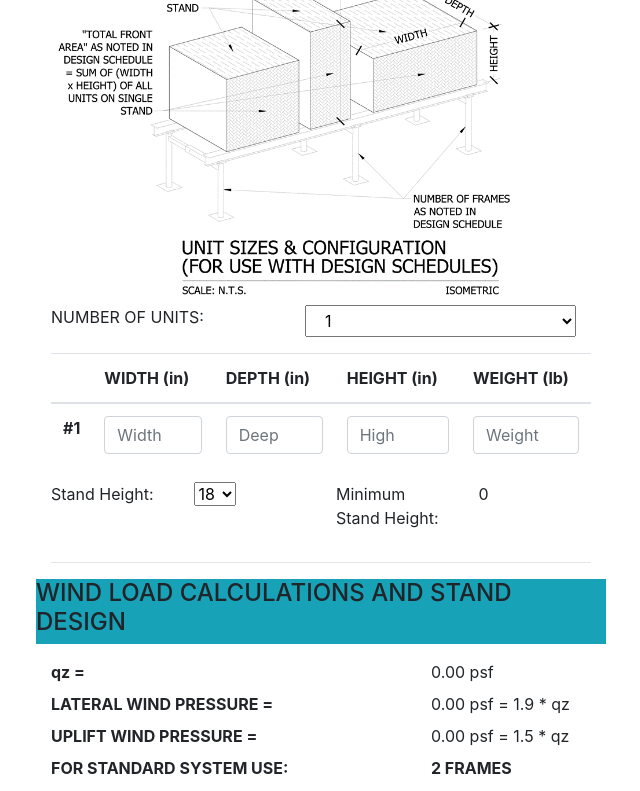
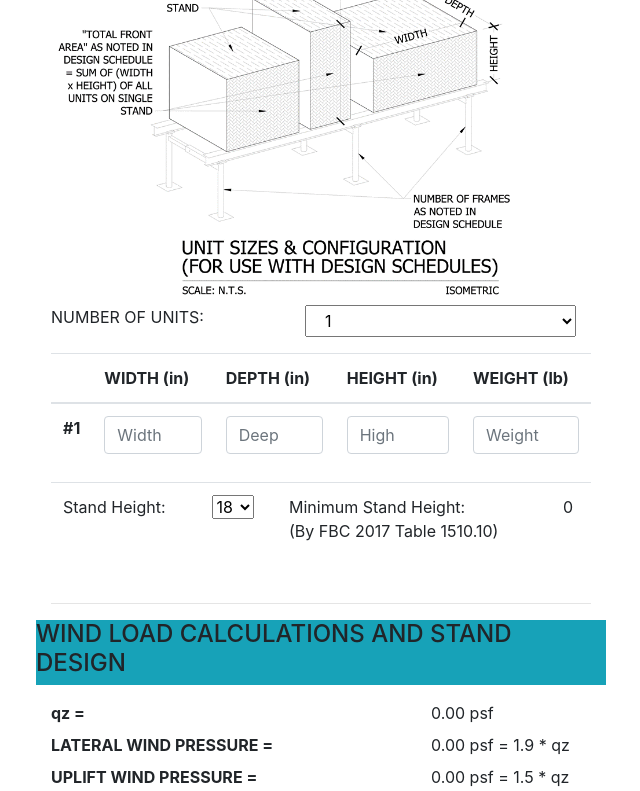
Before and after one commit to acuba001/F-L-A-C-Aluminum-Stand-Design-NOA, a React (Create React App) app: page / in a window 1280 px wide. Shown: the part 1395-2186 px from the top of the page, without its empty margins (319-959 px from the left). Built offline with nearby package versions, Linux system fonts and the light colour scheme.

Commit message:
Changed Minimum Stand Height label. Reformatted unit specifications.

```diff
--- a/src/components/designs/ACAluminumStand/UnitsSpecifications.js
+++ b/src/components/designs/ACAluminumStand/UnitsSpecifications.js
@@ -143,17 +143,25 @@ export default class UnitsSpecifications extends Component {
                 {unitForms}
               </tbody>
             </table>
+            {
+              !(topAreasTotal < 37.9) ? (
                 <div className="row justify-center">
-              {!(topAreasTotal < 37.9) ? <p className="text-danger">The total top areas is too high!</p> : null}
+                  <p className="text-danger">The total top areas is too high!</p>
                 </div>
+              ) : null
+            }
+            {
+              !(frontAreasTotal < 50) ? (
                 <div className="row justify-center">
-              {!(frontAreasTotal < 50) ? <p className="text-danger">The total front areas is too high!</p> : null}
+                  <p className="text-danger">The total front areas is too high!</p>
                 </div>
-            <div className="row justify-content-center">
-              <div className="col-3">
-                <label htmlFor="standHeight"><p>Stand Height:</p></label>
-              </div>
-              <div className="col-3">
+              ) : null
+            }
+            <table className="table">
+              <tbody>
+                <tr>
+                  <td><p>Stand Height:</p></td>
+                  <td>
                     <select
                       className="input-control"
                       id="standHeight"
@@ -166,15 +174,22 @@ export default class UnitsSpecifications extends Component {
                         ))
                       }
                     </select>
+                  </td>
+                  <td>
+                    <p className="mb-0">Minimum Stand Height:</p>
+                    <p>(By FBC 2017 Table 1510.10)</p>
+                  </td>
+                  <td><p className={minStandClasses}>{ minStandHeight }</p></td>
+                </tr>
+              </tbody>
+            </table>
+            {
+              minStandHeight >= 48 ? (
+                <div className="row justify-content-center">
+                  <p className="text-danger">Minimum Stand Height does not comply with NOA</p>
                 </div>
-              <div className="col-3">
-                <p>Minimum Stand Height: </p>
-              </div>
-              <div className="col">
-                <p className={minStandClasses}>{ minStandHeight }</p>
-              </div>
-              { minStandHeight >= 48 ? <p className="text-danger">Minimum Height does not comply with NOA</p> : null }
-            </div>
+              ) : null
+            }
           </div>
         </div>
       </>
```
Lines whose indentation alone changed are shown as unchanged.
